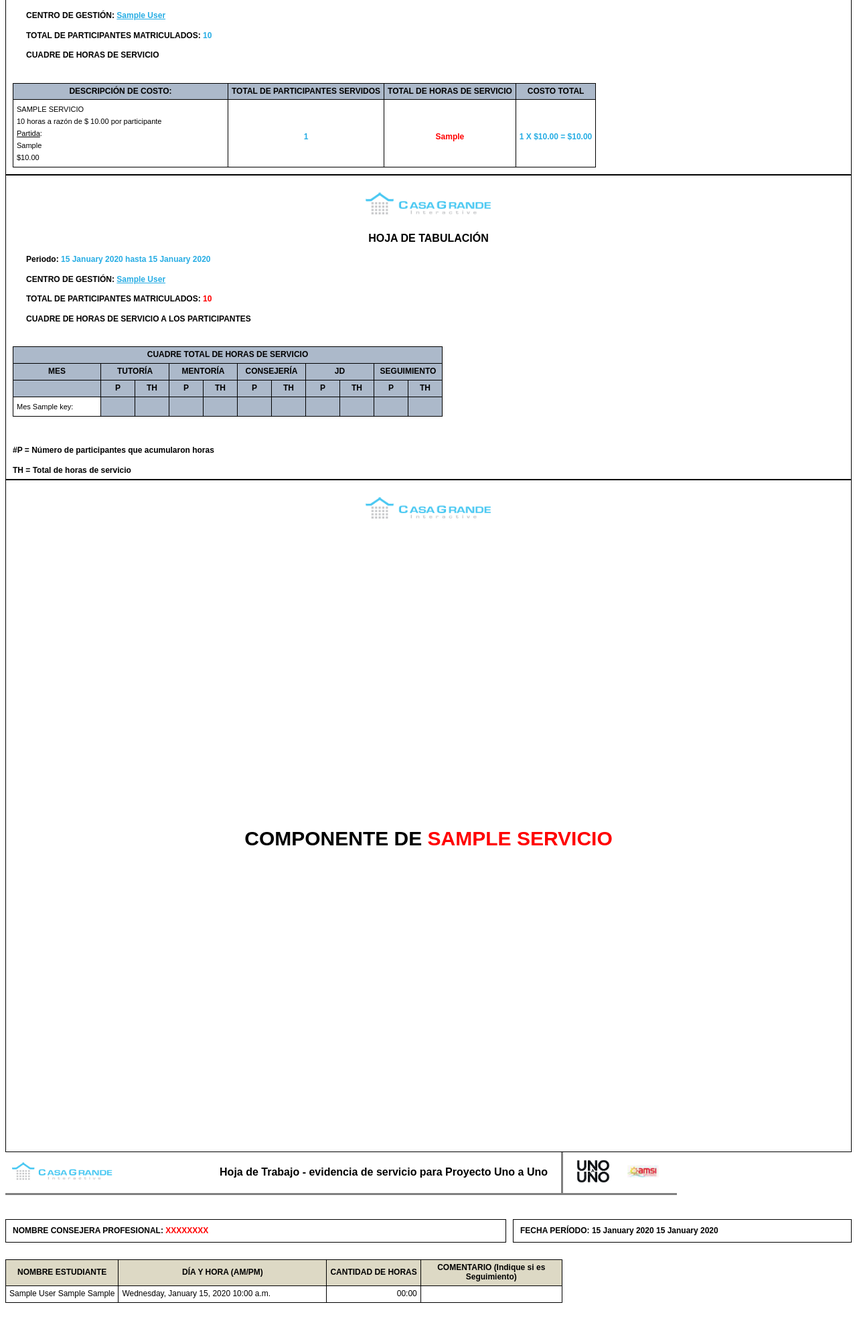
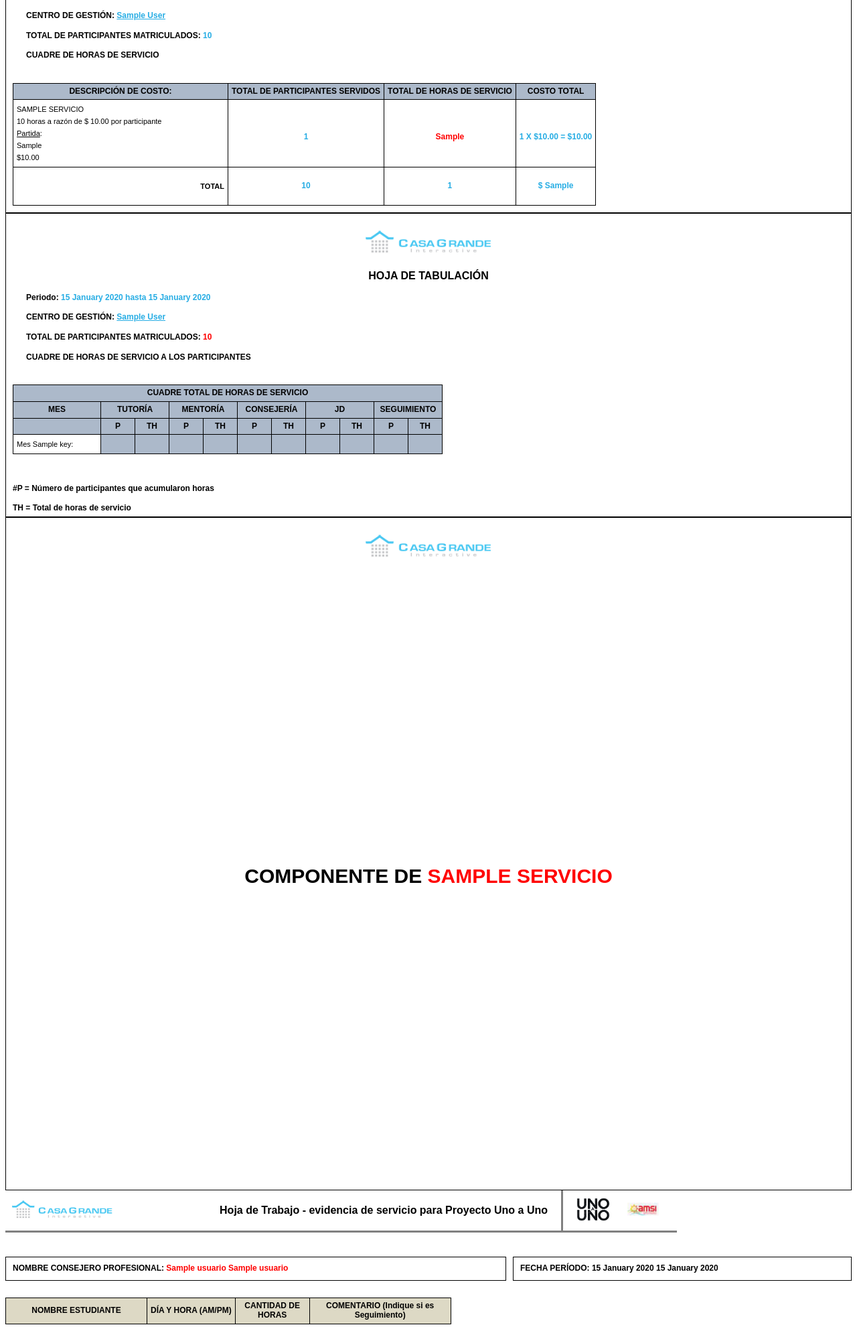
Before and after one commit to bersanonahuel/WIOA-v2, a Django app: template templates/registros/documentos/imprimirFactura.html in a window 1280 px wide. Shown: the part 3230-5211 px from the top of the page at 67% size. Run offline with Django 3.2, Linux system fonts and the light colour scheme; tables that the repository leaves empty hold one stand-in row (values such as "Sample post"); the template is opened without the code that fills it: values that come from a table or form of the project are taken from there, most other values are stand-ins (such as "Sample title", 1, 10 or a date in 2020); lists and menus that the app fills with data are empty.

Commit message:
Ajustes factura

```diff
--- a/static/css/pdf.css
+++ b/static/css/pdf.css
@@ -125,8 +125,11 @@ tr {
 .w-200{
     width: 200px;
 }
-.w-450{
-    width: 450px;
+.w-250{
+    width: 250px;
+}
+.w-300{
+    width: 300px;
 }
 .w-650{
     width: 650px;
--- a/templates/registros/documentos/imprimirFactura.html
+++ b/templates/registros/documentos/imprimirFactura.html
@@ -309,6 +313,16 @@
               </tr>
             {% endif %}
           {% endfor %}
+
+          <tr>
+            <td class="text-right">
+              <br> <p><b>TOTAL</b></p> <br>
+            </td>
+            <td class="color-celeste text-center" ><b>{{ totalParticipantes.total }}</b></td>
+            <td class="color-celeste text-center" ><b>{{ totalHorasServicios }}</b></td>
+            <td class="color-celeste text-center" ><b>$ {{ subtotalFactura }}</b></td>
+          </tr>
+
         </tbody>
       </table>
     </article>
@@ -482,13 +459,20 @@
       <h1 class="text-center" style="margin: 450px 0">COMPONENTE DE
         <span class="color-rojo">
           {% for servicio in factura.proyectosServicios.all %}
+            {% if forloop.first %}
               {{ servicio.servicio | upper }}
+            {% else %}
+              - {{ servicio.servicio | upper }}
+            {% endif %}
           {% endfor %}
         </span>
       </h1>
     </article>
 
     <!-- HOJA 8 -->
+    {% for usuario in usuariosList %}
+
+        <div style="page-break-after: always"></div>
         <article style="page: landscape" id="hoja-8">
           <header>
             <table id="header-hoja-8" >
@@ -510,29 +494,34 @@
           </header>
 
           <div style="margin: 20px 0; display: flex;">
-        <h4 class="border" style="width: 60%; padding: 10px; margin-right:10px;">NOMBRE CONSEJERA PROFESIONAL: <span class="color-rojo">XXXXXXXX</span></h4>
+            <h4 class="border" style="width: 60%; padding: 10px; margin-right:10px;">NOMBRE CONSEJERO PROFESIONAL: <span class="color-rojo">{{ usuario.usuario__first_name }}  {{ usuario.usuario__last_name }}</span></h4>
             <h4 class="border" style="width: 40%; padding: 10px;">FECHA PERÍODO: {{ factura.fechaInicio|date:'d F Y' }} {{ factura.fechaFin|date:'d F Y' }}</h4>
-
           </div>
 
           <table id="detalles-hoja-8">
             <thead>
               <tr class="text-center pt-2">
-            <th class="w-300 bg-gris-claro">NOMBRE ESTUDIANTE</th>
-            <th class="bg-gris-claro" style="width:300px;">DÍA Y HORA (AM/PM)</th>
-            <th class="bg-gris-claro">CANTIDAD DE HORAS</th>
+                {% comment %} <th></th> {% endcomment %}
+                <th class="w-200 bg-gris-claro">NOMBRE ESTUDIANTE</th>
+                <th class="bg-gris-claro" colspan="2">DÍA Y HORA (AM/PM)</th>
+                <th class="bg-gris-claro w-100">CANTIDAD DE HORAS</th>
                 <th class="w-200 bg-gris-claro">COMENTARIO (Indique si es Seguimiento)</th>
               </tr>
             </thead>
             <tbody>
+
             {% for det in registrosDetalle %}
+              {% if det.usuario_id == usuario.usuario %}
                 <tr class="pt-2">
+                  {% comment %} <td>{{ det.usuario_id }}</td> {% endcomment %}
                   <td class="text-left">{{ det.registro.alumno }}</td>
-                <td class="text-left">{{ det.fechaHoraInicio | date:"l, F d, Y   h:i a"}}</td>
+                  <td class="text-left w-250">{{ det.fechaHoraInicio | date:"l, F d, Y"}} </td>
+                  <td class="text-left">{{ det.fechaHoraInicio | date:"h:i a"}} a {{ det.fechaHoraFin | date:"h:i a" }}</td>
                   <td class="text-right">{{ det.calcular_total_hs_detalle }}</td>
-                <td class="text-center"></td>
+                  <td class="text-center">{{ det.comentario | default:" " }}</td>
                 </tr>
-            {% endfor %}
+              {% endif %}
+            {% endfor %} <!-- /For Detalle Registros -->
 
             </tbody>
           </table>
```
Also changed, not shown: other parts of templates/registros/documentos/imprimirFactura.html (+15 -46 lines), apps/registros/views.py (+11 -7 lines). Lines whose indentation alone changed are shown as unchanged.
